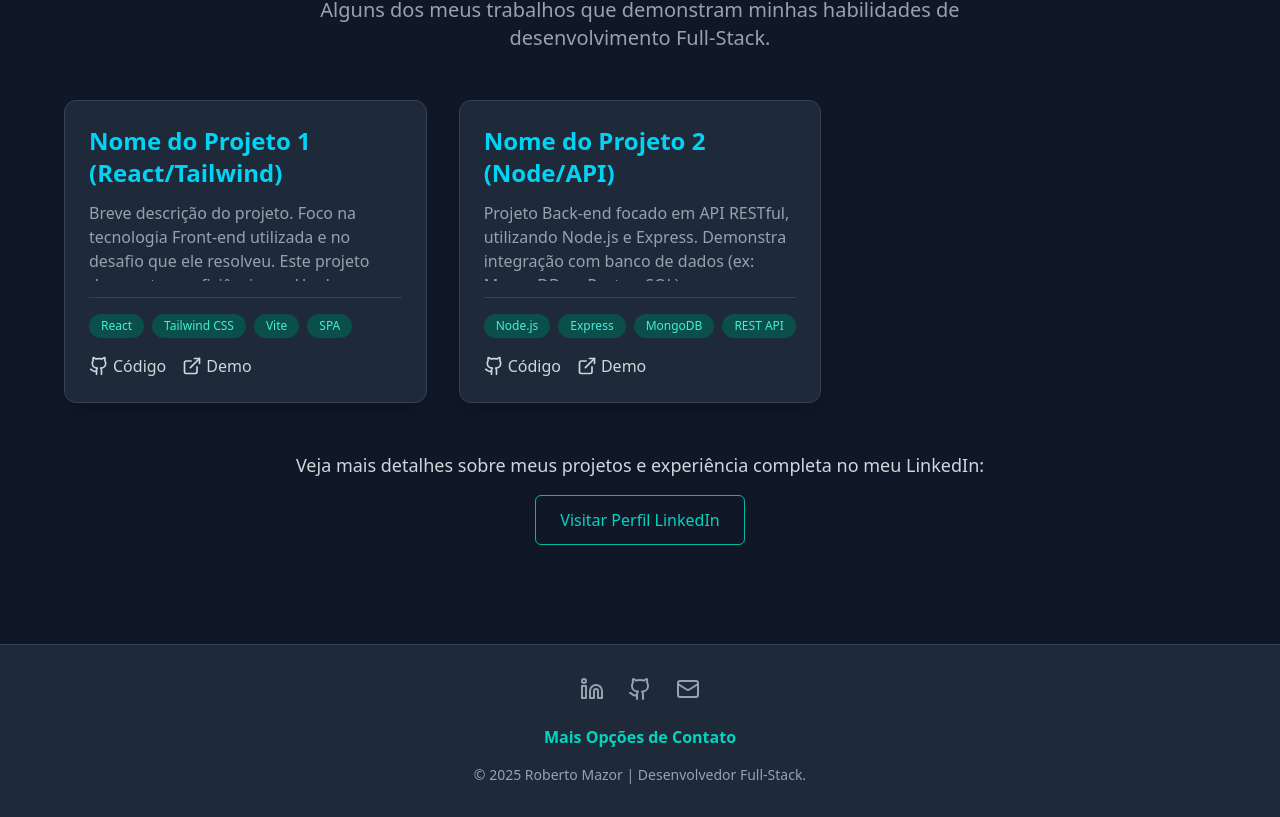
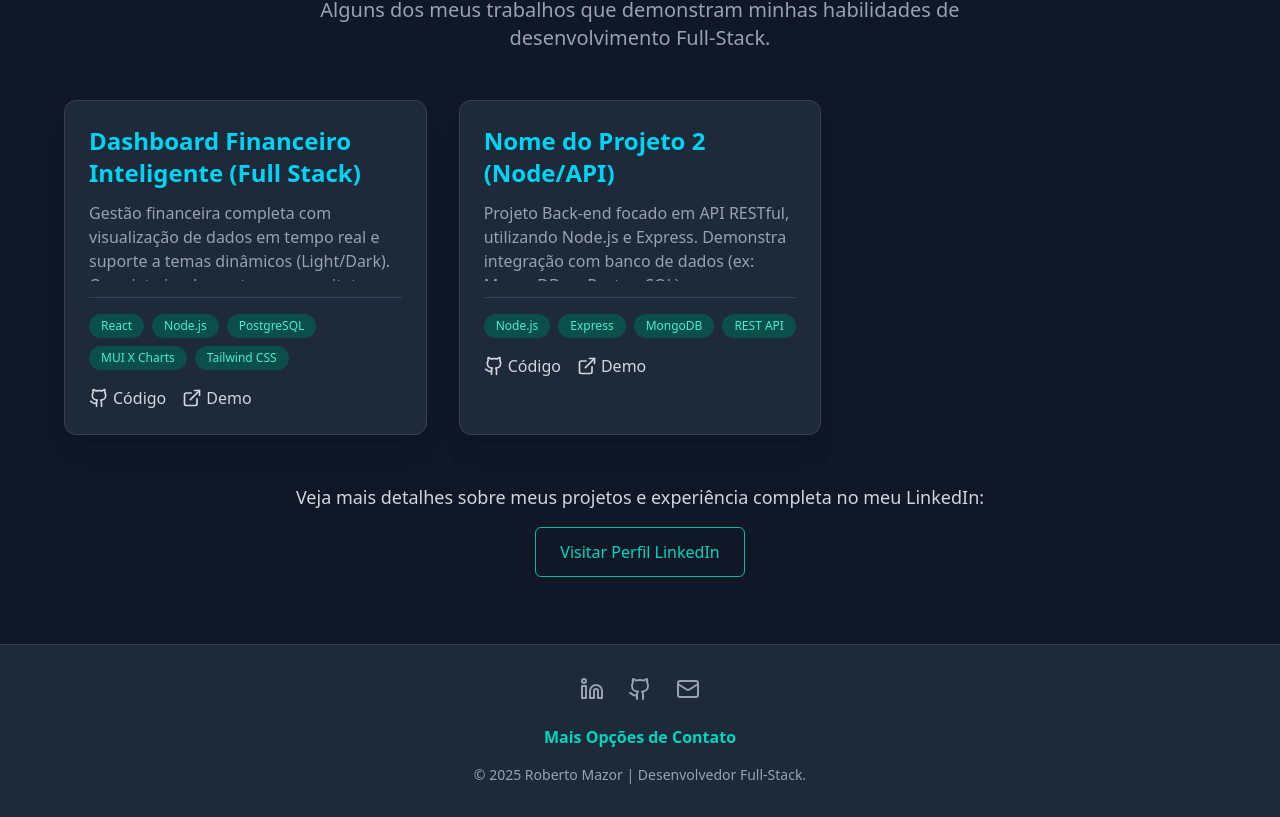
Before and after one commit to roberto-mazor/Portifolio-React-Tailwind, a React (Vite) app: page / in a window 1280 px wide. Shown: the part 1020-1837 px from the top of the page. Built offline with nearby package versions, Linux system fonts and the light colour scheme.

Commit message:
Update Projects.jsx

```diff
--- a/src/pages/Projects.jsx
+++ b/src/pages/Projects.jsx
@@ -3,13 +3,13 @@ import React from 'react';
 import { Github, ExternalLink } from 'lucide-react'; // Ícones para links externos/GitHub
 
 const projectList = [
-    {
-        title: "Nome do Projeto 1 (React/Tailwind)",
-        description: "Breve descrição do projeto. Foco na tecnologia Front-end utilizada e no desafio que ele resolveu. Este projeto demonstra proficiência em Hooks e componentes funcionais.",
-        tags: ["React", "Tailwind CSS", "Vite", "SPA"],
-        githubLink: "#", // Substitua pelo link real do GitHub
-        liveLink: "#",   // Substitua pelo link da demo
-    },
+{
+        title: "Dashboard Financeiro Inteligente (Full Stack)",
+        description: "Gestão financeira completa com visualização de dados em tempo real e suporte a temas dinâmicos (Light/Dark). O projeto implementa uma arquitetura robusta com autenticação JWT e uma estratégia exclusiva de 'Wake-up Call' para otimizar o tempo de resposta do banco de dados PostgreSQL serverless.",
+        tags: ["React", "Node.js", "PostgreSQL", "MUI X Charts", "Tailwind CSS"],
+        githubLink: "https://github.com/roberto-mazor/dashboard-financeiro-projeto-pi",
+        liveLink: "https://dashboard-financeiro-projeto-pi-web.vercel.app/",
+},
     {
         title: "Nome do Projeto 2 (Node/API)",
         description: "Projeto Back-end focado em API RESTful, utilizando Node.js e Express. Demonstra integração com banco de dados (ex: MongoDB ou PostgreSQL).",
```
